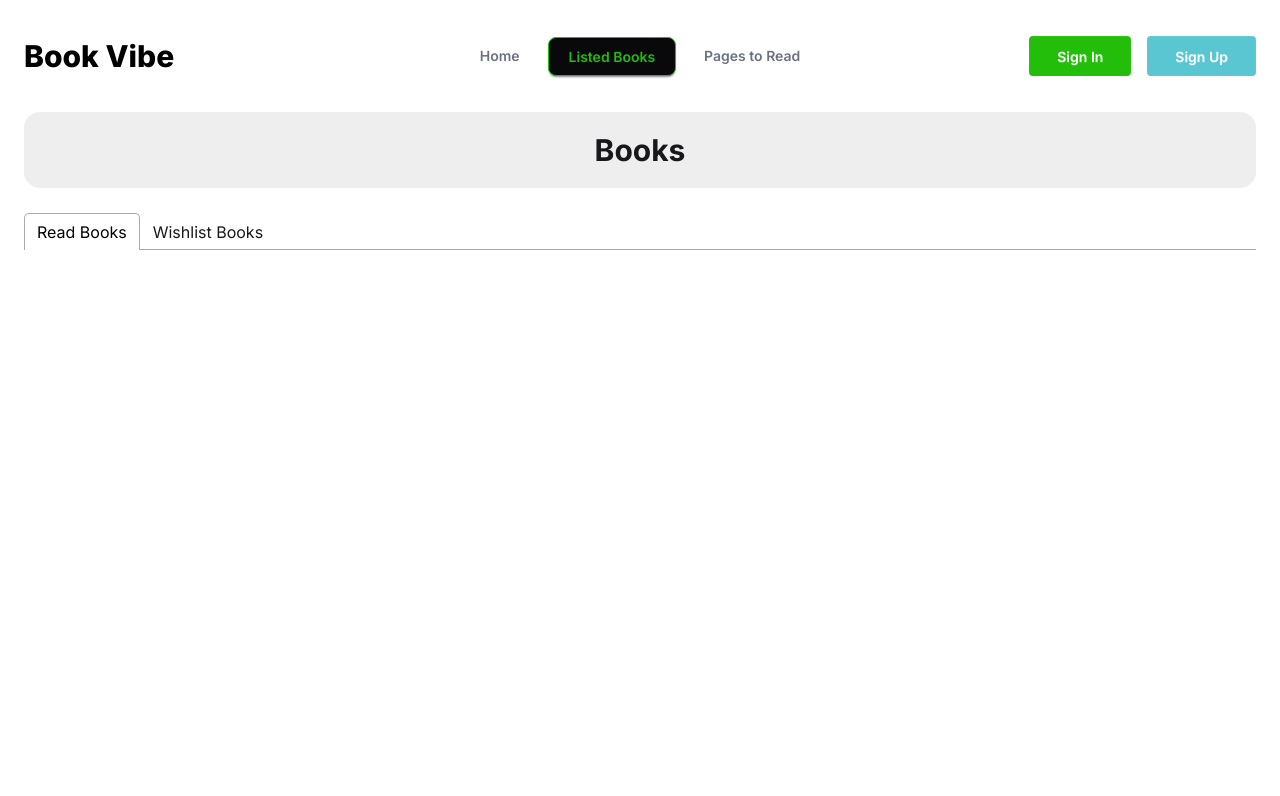
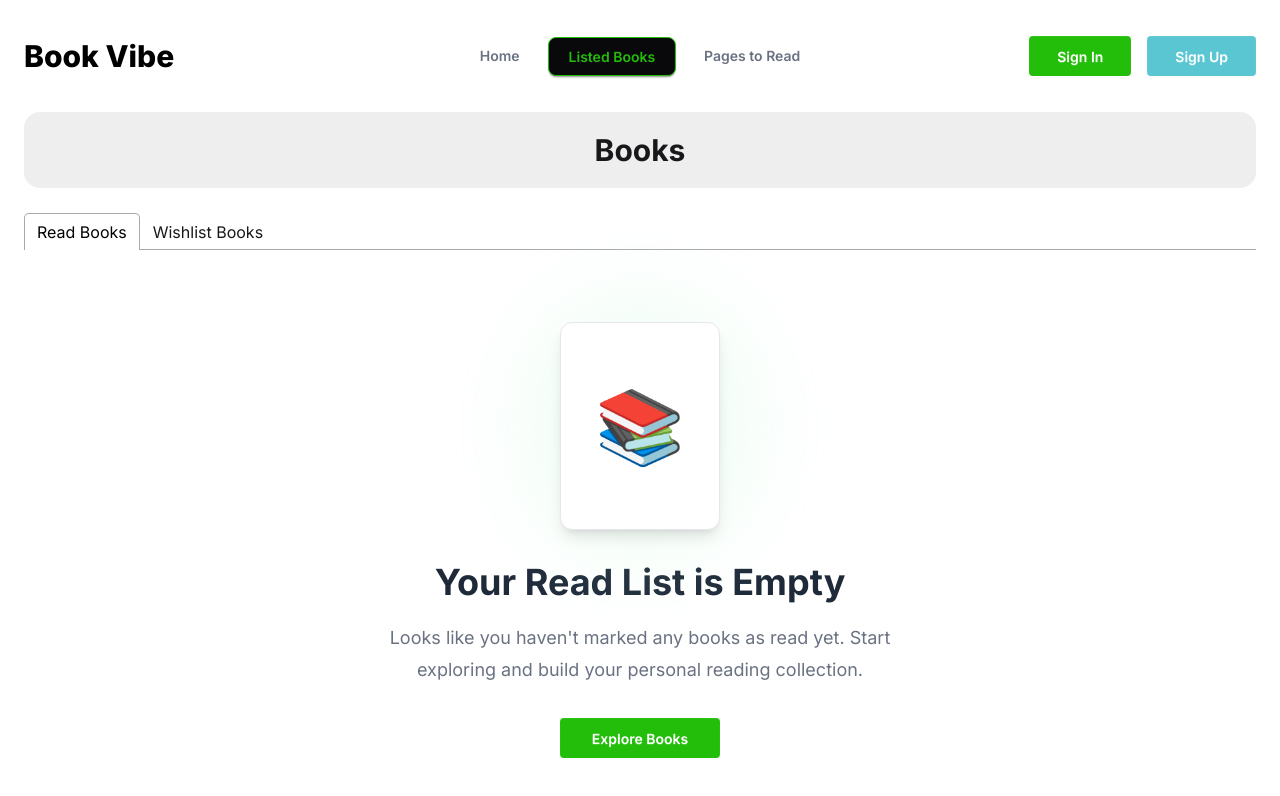
Before and after one commit to abdullah-alsaba/Book-Vibe, a React (Vite) app: page /books in a window 1280 px wide. Shown: the top 796 px of the page. Built offline with nearby package versions, Linux system fonts and the light colour scheme.

Commit message:
feat: Add empty read book list and wishlist page

```diff
--- /dev/null
+++ b/src/component/ListedBooks/ListedReadBooks/EmptyBookList/EmptyBookList.jsx
@@ -0,0 +1,37 @@
+import { Link } from "react-router";
+
+const EmptyBookList = () => {
+  return (
+    <div className="min-h-[70vh] flex items-center justify-center px-6">
+      <div className="max-w-xl text-center">
+        <div className="flex justify-center mb-8">
+          <div className="relative">
+            <div className="absolute inset-0 bg-green-200 blur-3xl rounded-full opacity-40"></div>
+
+            <div className="relative w-40 h-52 bg-white rounded-xl shadow-lg border border-gray-200 flex items-center justify-center">
+              <span className="text-7xl">📚</span>
+            </div>
+          </div>
+        </div>
+
+        <h2 className="text-4xl font-bold text-gray-800">
+          Your Read List is Empty
+        </h2>
+
+        <p className="mt-5 text-gray-500 leading-8 text-lg">
+          Looks like you haven't marked any books as read yet. Start exploring
+          and build your personal reading collection.
+        </p>
+
+        <Link
+          to="/"
+          className="btn mt-8 bg-[#23BE0A] hover:bg-green-700 border-none text-white px-8"
+        >
+          Explore Books
+        </Link>
+      </div>
+    </div>
+  );
+};
+
+export default EmptyBookList;
--- a/src/component/ListedBooks/ListedReadBooks/ListedReadBooks.jsx
+++ b/src/component/ListedBooks/ListedReadBooks/ListedReadBooks.jsx
@@ -2,17 +2,25 @@
 import React, { useContext } from 'react';
 import { BookContext } from '../../../routes/Context/BookProviderContext';
 import ListedReadBookCard from './ListedReadBookCard/ListedReadBookCard';
+import EmptyBookList from './EmptyBookList/EmptyBookList';
 
 
 const ListedReadBooks = () => {
 
-     const { storedBooks } = useContext(BookContext);
+    const { storedBooks } = useContext(BookContext);
+
+    if (storedBooks.length === 0) {
+     return <EmptyBookList></EmptyBookList>;
+    }
+
     return (
+
         <div>
-            {
-                storedBooks.map((book,ind)=><ListedReadBookCard key={ind} book={book}></ListedReadBookCard>)
-            }
-        </div>
+
+        {storedBooks.map((book, ind) => (
+          <ListedReadBookCard key={ind} book={book}></ListedReadBookCard>
+        ))}
+      </div>
     );
 };
 
--- /dev/null
+++ b/src/component/ListedBooks/ListedWishlistBooks/Empty Wishlist/EmptyWishlist.jsx
@@ -0,0 +1,37 @@
+import { Link } from "react-router";
+
+const EmptyWishlist = () => {
+  return (
+    <div className="min-h-[70vh] flex items-center justify-center px-6">
+      <div className="max-w-xl text-center">
+        <div className="flex justify-center mb-8">
+          <div className="relative">
+            <div className="absolute inset-0 bg-green-200 blur-3xl rounded-full opacity-40"></div>
+
+            <div className="relative w-40 h-52 bg-white rounded-xl shadow-lg border border-gray-200 flex items-center justify-center">
+              <span className="text-7xl">💚</span>
+            </div>
+          </div>
+        </div>
+
+        <h2 className="text-4xl font-bold text-gray-800">
+          Your Wishlist is Empty
+        </h2>
+
+        <p className="mt-5 text-gray-500 leading-8 text-lg">
+          You haven't added any books to your wishlist yet. Discover amazing
+          books and save your favorites for later.
+        </p>
+
+        <Link
+          to="/"
+          className="btn mt-8 bg-[#23BE0A] hover:bg-green-700 border-none text-white px-8"
+        >
+          Browse Books
+        </Link>
+      </div>
+    </div>
+  );
+};
+
+export default EmptyWishlist;
--- a/src/component/ListedBooks/ListedWishlistBooks/ListedWishlistBooks.jsx
+++ b/src/component/ListedBooks/ListedWishlistBooks/ListedWishlistBooks.jsx
@@ -2,10 +2,14 @@
 import React, { useContext } from "react";
 import { BookContext } from "../../../routes/Context/BookProviderContext";
 import ListedReadBookCard from "../ListedReadBooks/ListedReadBookCard/ListedReadBookCard";
+import EmptyWishlist from "./Empty Wishlist/EmptyWishlist";
 
 const ListedWishlistBooks = () => {
 
     const { wishlist } = useContext(BookContext);
+    if (wishlist.length === 0) {
+      return <EmptyWishlist></EmptyWishlist>;
+    }
     return (
       <div>
         <div>
```
